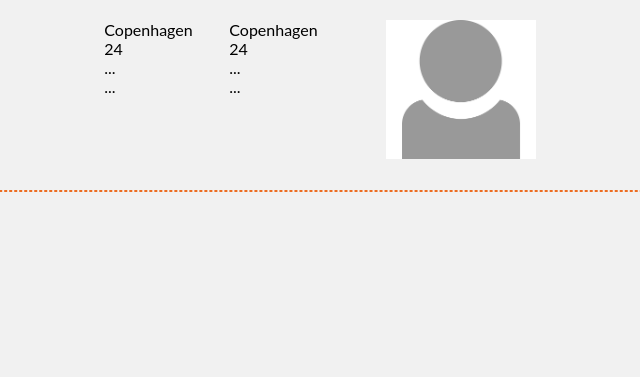
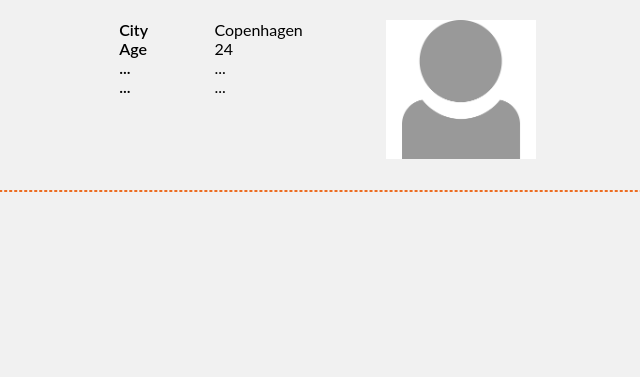
Before and after one commit to zWarMob/webSecurity, a PHP site: page /pages/profile.php in a window 1280 px wide. Shown: the part 43-420 px from the top of the page, without its empty margins (304-944 px from the left). Run offline with PHP 8.4, Linux system fonts and the light colour scheme; some libraries are stand-ins or nearby versions.

Commit message:
Added content

```diff
--- a/pages/profile.php
+++ b/pages/profile.php
@@ -7,9 +7,9 @@ include('../templates/header.php');
 <div class="h-70">
     <div class="f-c m-20">
             <div class="f-sa w-250">
-                        <div>
-                                    <p class="">Copenhagen</p>
-                                    <p class="">24</p>
+                        <div class="f-w-600">
+                                    <p class="">City</p>
+                                    <p class="">Age</p>
                                     <p class="">...</p>
                                     <p class="">...</p>
                         </div>
--- a/styleLib.css
+++ b/styleLib.css
@@ -69,3 +69,10 @@ HR
 	border-style: dashed;
 	border-color: #ed6d22;
 }
+
+/***********
+FONT
+*/
+.f-w-600 {
+	font-weight: 600;
+}
```
